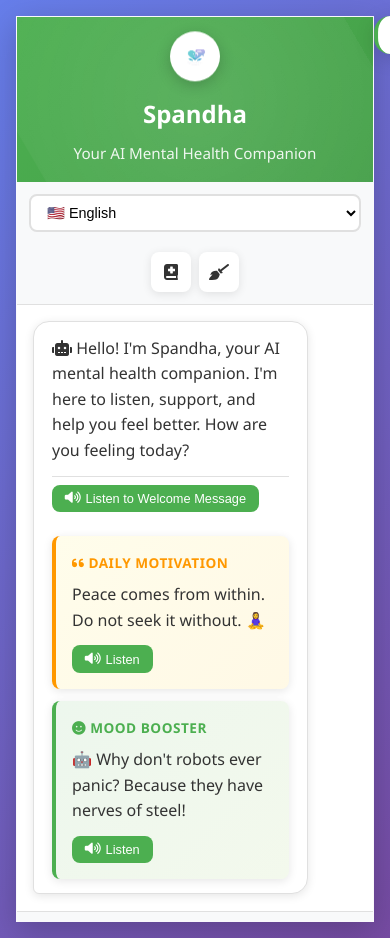
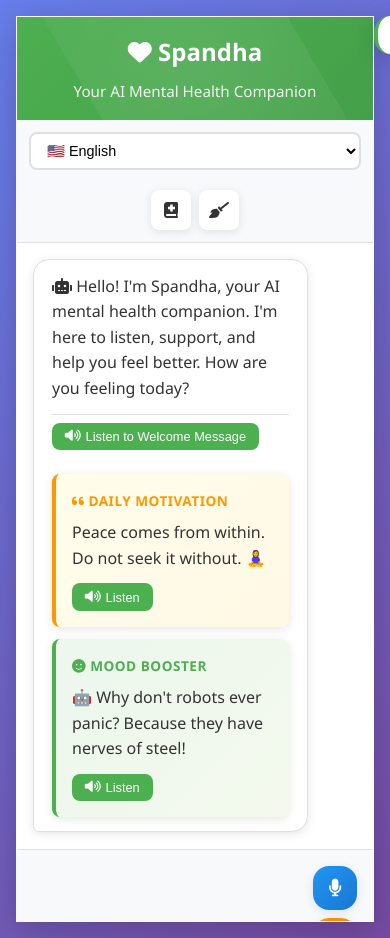
Before and after one commit to PraveenkumarM07/spandha_chatbot_solution1, a Flask app: page / in a window 390 px wide. Run offline with Flask 3, Linux system fonts and the light colour scheme.

Commit message:
Restored to 'd90c36750965cb792746280173d6544e6eae67d7'
Replit-Restored-To: d90c36750965cb792746280173d6544e6eae67d7

```diff
--- a/app.py
+++ b/app.py
@@ -1,4 +1,4 @@
-from flask import Flask, render_template, request, jsonify, send_file, send_from_directory
+from flask import Flask, render_template, request, jsonify, send_file
 from deep_translator import GoogleTranslator
 from gtts import gTTS
 import random
@@ -329,9 +329,5 @@ def speak_text():
         print(f"TTS error: {e}")
         return jsonify({'error': 'Failed to generate speech'}), 500
 
-@app.route('/static/<path:filename>')
-def static_files(filename):
-    return send_from_directory(app.static_folder, filename)
-
 if __name__ == '__main__':
     app.run(host='0.0.0.0', port=5000, debug=True)
--- a/templates/index.html
+++ b/templates/index.html
@@ -76,34 +76,6 @@
             text-align: center;
             position: relative;
             overflow: hidden;
-        }
-
-        .header-content {
-            display: flex;
-            align-items: center;
-            justify-content: center;
-            gap: 1rem;
-            position: relative;
-            z-index: 2;
-        }
-
-        .logo {
-            width: 60px;
-            height: 60px;
-            border-radius: 50%;
-            background: white;
-            padding: 8px;
-            box-shadow: 0 4px 15px rgba(0, 0, 0, 0.2);
-            animation: logoFloat 3s ease-in-out infinite;
-        }
-
-        @keyframes logoFloat {
-            0%, 100% { transform: translateY(0px); }
-            50% { transform: translateY(-5px); }
-        }
-
-        .header-text {
-            text-align: left;
         }
 
         .header::before {
@@ -661,22 +633,8 @@
                 padding: 1rem;
             }
 
-            .header-content {
-                flex-direction: column;
-                gap: 0.75rem;
-            }
-
-            .header-text {
-                text-align: center;
-            }
-
             .header h1 {
                 font-size: 1.5rem;
-            }
-
-            .logo {
-                width: 50px;
-                height: 50px;
             }
 
             .chat-area {
@@ -713,13 +671,8 @@
     <div class="container">
         <!-- Header -->
         <div class="header">
-            <div class="header-content">
-                <img src="/static/logo.png" alt="Spandha Logo" class="logo">
-                <div class="header-text">
-                    <h1>Spandha</h1>
-                    <p>Your AI Mental Health Companion</p>
-                </div>
-            </div>
+            <h1><i class="fas fa-heart"></i> Spandha</h1>
+            <p>Your AI Mental Health Companion</p>
         </div>
 
         <!-- Controls -->
```
Also changed, not shown: static/logo.png (deleted).
